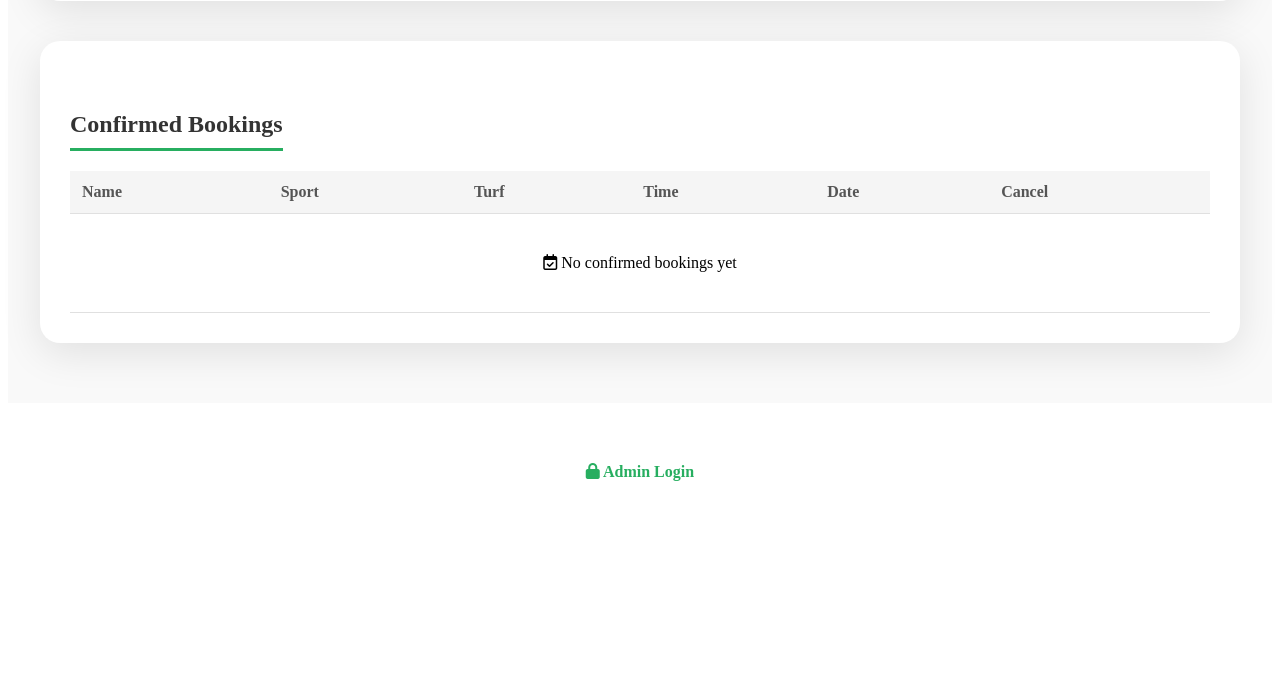
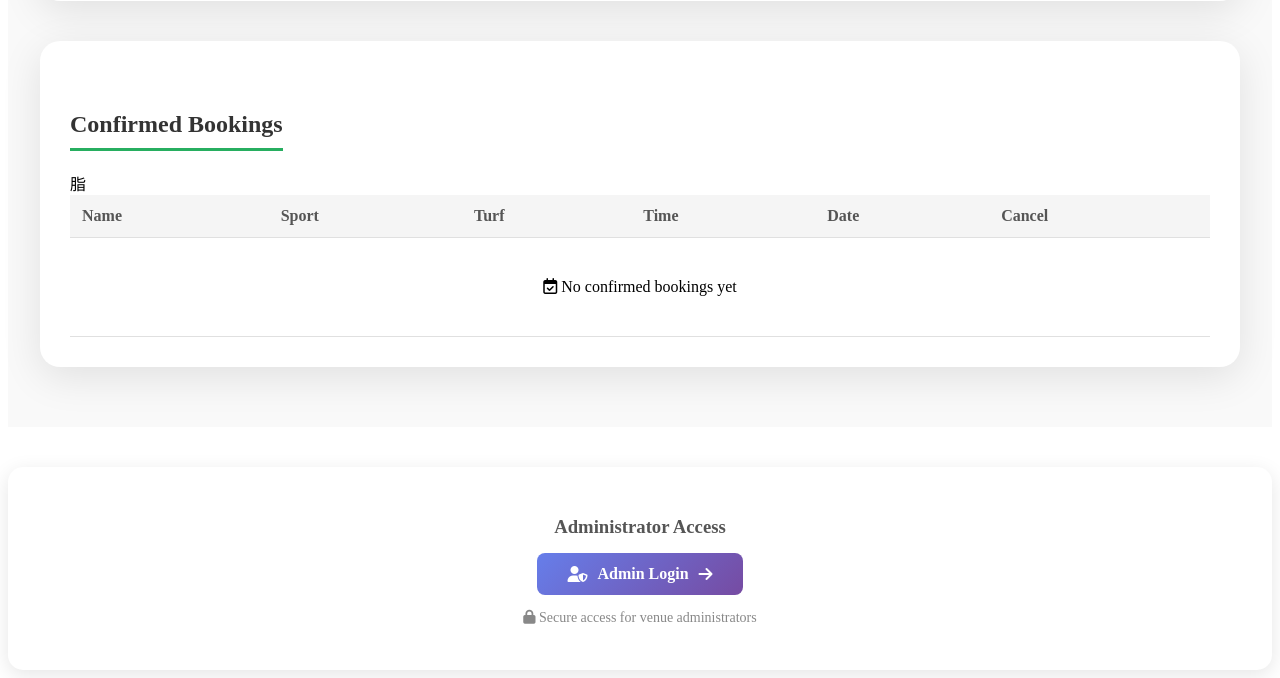
Before and after one commit to neven-mathew/sportscentre, a Flask app: page / in a window 1280 px wide. Shown: the part 2043-2721 px from the top of the page. Before the commit the page ends 2524 px from the top, so only its background shows below. Run offline with Flask 3, Linux system fonts and the light colour scheme; data that the repository does not hold is empty.

Commit message:
Enhance admin footer and button styles

```diff
--- a/templates/index.html
+++ b/templates/index.html
@@ -190,19 +190,49 @@
         .admin-footer {
             text-align: center;
             margin-top: 40px;
-            padding: 20px;
+            padding: 30px;
+            background: white;
+            border-radius: 15px;
+            box-shadow: 0 5px 20px rgba(0,0,0,0.1);
         }
 
         .admin-link {
-            color: #27ae60;
+            display: inline-flex;
+            align-items: center;
+            gap: 10px;
+            background: linear-gradient(135deg, #667eea 0%, #764ba2 100%);
+            color: white;
+            padding: 12px 30px;
             text-decoration: none;
+            border-radius: 8px;
             font-weight: 600;
+            transition: all 0.3s;
+            font-size: 16px;
+        }
+
+        .admin-link:hover {
+            transform: translateY(-2px);
+            box-shadow: 0 5px 15px rgba(102, 126, 234, 0.4);
+        }
+
+        /* Admin button in navbar */
+        .btn-admin {
+            background: linear-gradient(135deg, #667eea 0%, #764ba2 100%);
+            color: white;
+            padding: 10px 20px;
+            border-radius: 6px;
+            text-decoration: none;
+            font-weight: bold;
+            display: flex;
+            align-items: center;
+            gap: 8px;
+            font-size: 14px;
             transition: all 0.3s;
         }
 
-        .admin-link:hover {
-            color: #219653;
-            text-decoration: underline;
+        .btn-admin:hover {
+            transform: translateY(-2px);
+            box-shadow: 0 5px 15px rgba(102, 126, 234, 0.3);
         }
 
         @media (max-width: 768px) {
@@ -216,6 +246,14 @@
 
             .booking-form {
                 padding: 20px;
+            }
+
+            .nav-right {
+                gap: 10px;
+            }
+
+            .btn-admin span {
+                display: none;
             }
         }
     </style>
@@ -233,8 +271,11 @@
     <nav class="navbar">
         <a href="/" class="logo">SportsCenter</a>
         <div class="nav-right">
+            <a href="/login" class="btn-admin">
+                <i class="fas fa-user-shield"></i> <span>Admin Login</span>
+            </a>
             <a href="#booking-section" class="btn-book">
-                <i class="fa-solid fa-person-running"></i> Book Your Spot
+                <i class="fa-solid fa-person-running"></i> <span>Book Now</span>
             </a>
             <i class="fa-solid fa-bars hamburger"></i>
         </div>
@@ -444,7 +485,7 @@
                     <div style="overflow-x: auto;">
                         <table class="booking-table">
                             <thead>
-                                <tr>
+                                脂
                                     <th>Name</th>
                                     <th>Sport</th>
                                     <th>Turf</th>
@@ -482,10 +523,17 @@
         </div>
     </section>
 
+    <!-- Prominent Admin Login Section -->
     <div class="admin-footer">
+        <h3 style="color: #555; margin-bottom: 15px;">Administrator Access</h3>
         <a href="/login" class="admin-link">
-            <i class="fa-solid fa-lock"></i> Admin Login
+            <i class="fas fa-user-shield"></i>
+            Admin Login
+            <i class="fas fa-arrow-right"></i>
         </a>
+        <p style="color: #888; margin-top: 15px; font-size: 14px;">
+            <i class="fas fa-lock"></i> Secure access for venue administrators
+        </p>
     </div>
 
     <style>
@@ -566,6 +614,20 @@
             z-index: 1000;
             max-width: 400px;
             animation: slideInRight 0.5s ease-out;
+            background: white;
+            padding: 15px 20px;
+            border-radius: 10px;
+            box-shadow: 0 5px 15px rgba(0,0,0,0.2);
+        }
+
+        .alert-success {
+            border-left: 4px solid #28a745;
+            color: #155724;
+        }
+
+        .alert-error {
+            border-left: 4px solid #dc3545;
+            color: #721c24;
         }
 
         @keyframes slideInRight {
@@ -604,7 +666,8 @@
             const alerts = document.querySelectorAll('.alert');
             alerts.forEach(alert => {
                 alert.style.opacity = '0';
-                setTimeout(() => alert.remove(), 300);
+                alert.style.transition = 'opacity 0.5s';
+                setTimeout(() => alert.remove(), 500);
             });
         }, 5000);
     </script>
```
